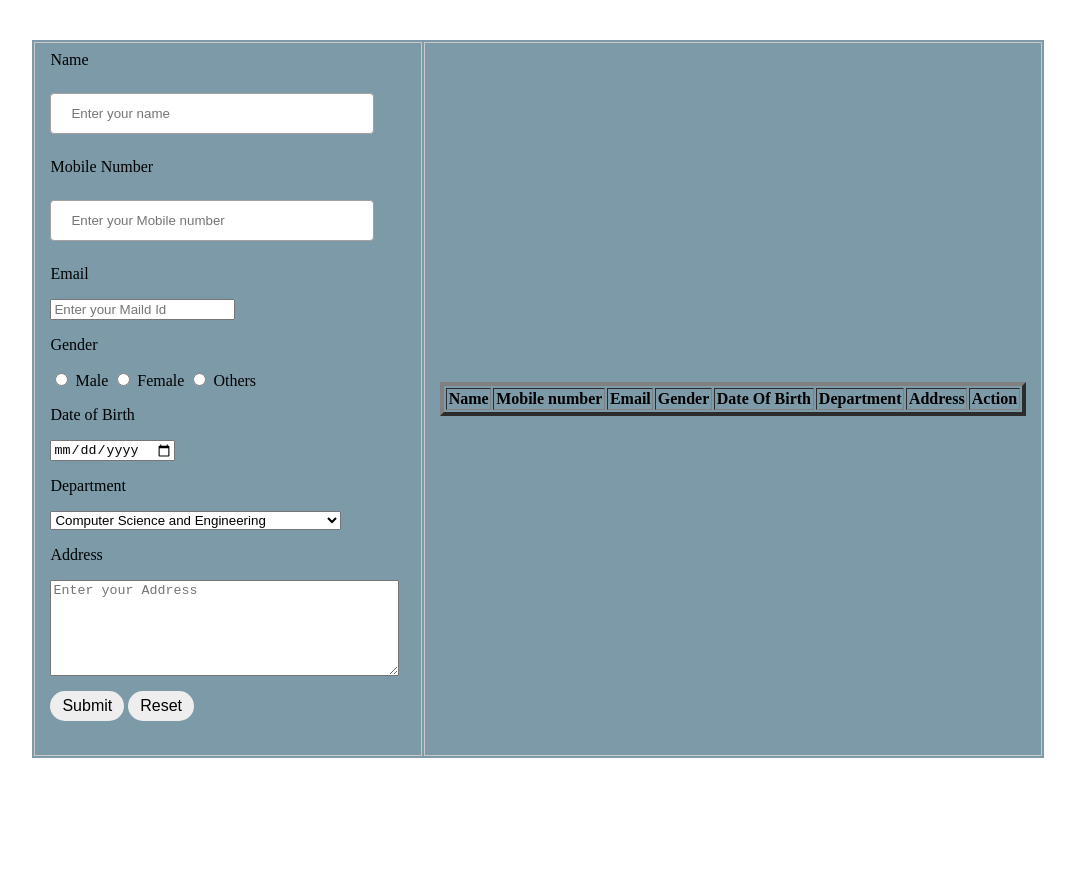
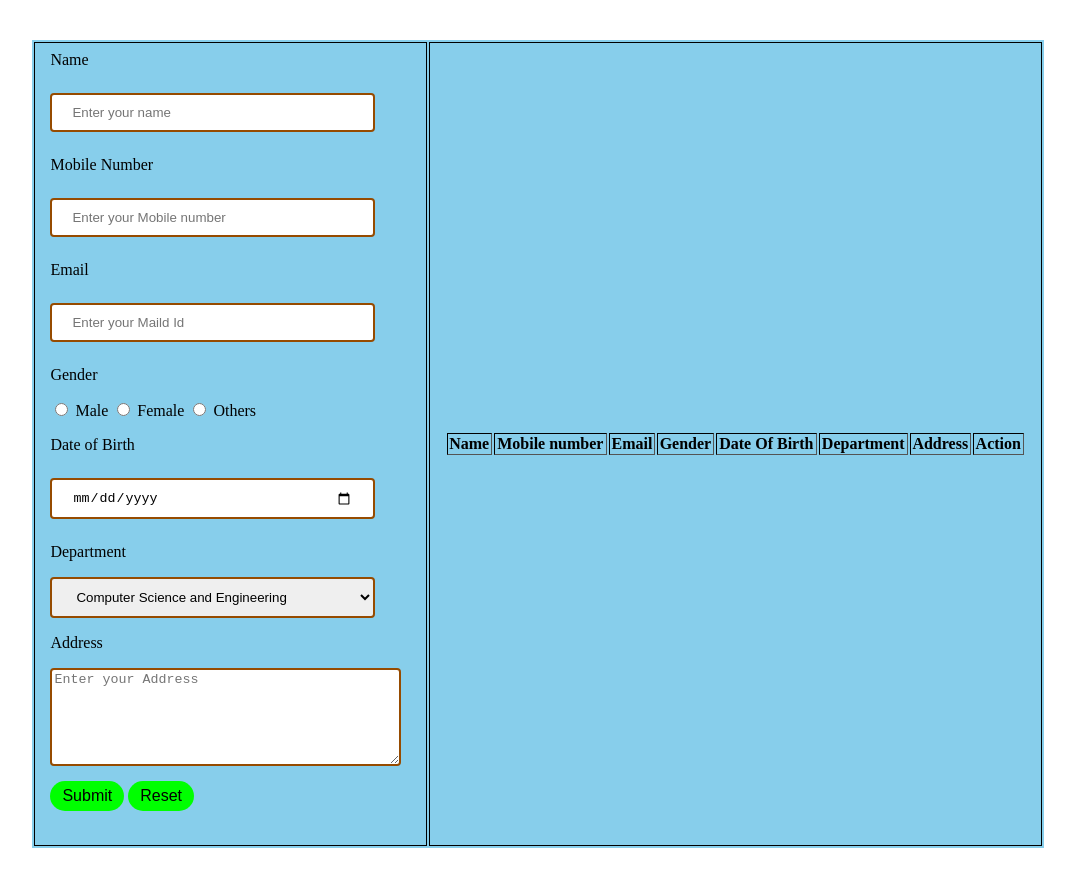
Before and after one commit to Kanimozhi04/Kanimozhi, a plain HTML site: page Task4/Crud.html in a window 1280 px wide. Shown: the whole page, without its empty margins (102-1177 px from the left). Before the commit the page ends 800 px from the top, so only its background shows below. Drawn offline with Linux system fonts and the light colour scheme.

Commit message:
Update style.css

```diff
--- a/Task4/style.css
+++ b/Task4/style.css
@@ -1,42 +1,56 @@
-body{
-    background-image: url('background.jpg');
-    background-repeat: no-repeat;
-    background-attachment: fixed;
-    background-size: cover;
-}
-
 table{
     width: 80%;
     margin: 40px auto;
-    background: rgb(124,154,167);
+    background: #87CEEB;
 }
 
 table.list{
     text-align: center;
     width:100% ;
+    border:#000000;
 }
 
 td{
-    border: 1px solid rgb(204,200,200);
+    border: 1px solid #000000 ;
     text-align: left;
     padding: 8px 15px;
 }
 
-tr:nth-child(even), table.list thread> tr{
-    background-color: rgb(204,200,200);
+tr:nth-child(even){
+    background-color: #ccc8c8;
 }
 
 input[type="text"],input[type="number"]{
-    width:91%;
-    padding:12px 20px;
+    width:90%;
+    padding:10px 20px;
     margin:8px 0;
     display: inline-block;
-    border: 1px solid rgb(165,161,161);
+    border: 2px solid #964B00;
+    border-radius: 4px;
+}
+input[type="date"],input[type="email"]
+{
+    width:90%;
+    padding:10px 20px;
+    margin:8px 0;
+    display: inline-block;
+    border: 2px solid #964B00;
+    border-radius: 4px;
+}
+#dept{
+    width:90%;
+    padding:10px 20px;
+    display: inline-block;
+    border: 2px solid #964B00 ;
+    border-radius: 4px;
+}
+#address{
+    border: 2px solid #964B00 ;
     border-radius: 4px;
 }
 
 input[type="submit"],input[type="reset"]{
-    background: #eee;
+    background:#00FF00;
     padding:6px 12px;
     margin:15px 0 10px;
     display: inline-block;
@@ -44,19 +58,20 @@ input[type="submit"],input[type="reset"]{
     border-radius: 30px;
     font-size: 1rem;
     cursor: pointer;
-    outline: none;
+
 }
 
 input[type="submit"]:hover{
-    background: #4b99d8;
+    background:	#FF69B4;
+
 }
 
 input[type="reset"]:hover{
-    background: #4b99d8;
+    background:	#FF69B4 ;
 }
 
 button{
-    background: #eee;
+    background:#FF69B4 ;
     padding:6px 12px;
     margin:15px 0 10px;
     display: inline-block;
@@ -68,25 +83,5 @@ button{
 }
 
 button:hover{
-    background:#4b99d8 ;
+    background:#00FF00 ;
 }
-/*.center
-    {
-        margin-left: auto;
-        margin-right: auto;
-        height:600px;
-        width:70%;
-        border:4px solid #000000;
-    }
-    th
-    {
-        background:grey;
-        font-size:30px;
-    }
-    .hobbies{
-        font-size:20px;
-    }
-    .gender{
-        font-size:20px;
-    }
-    */
```
